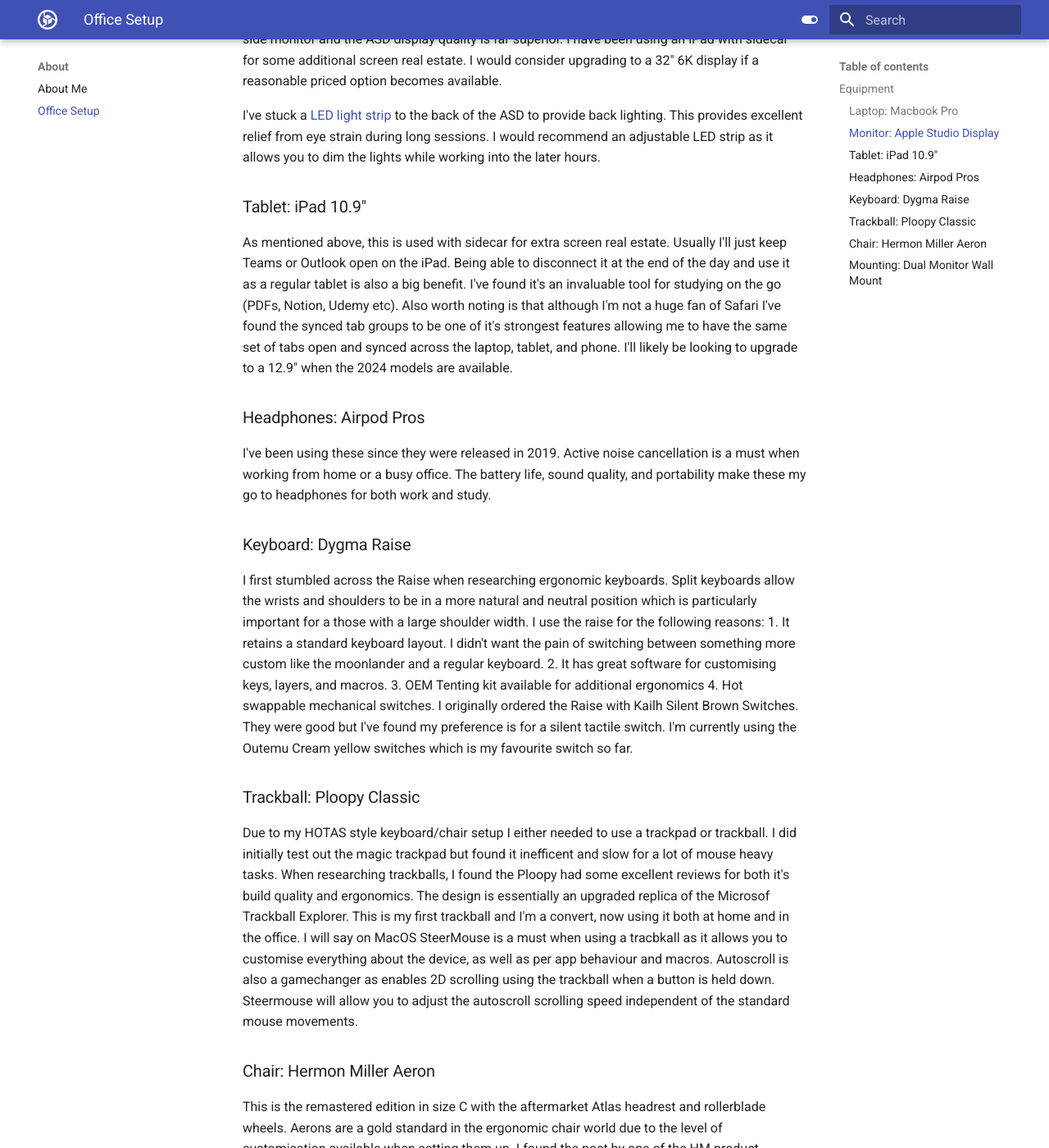
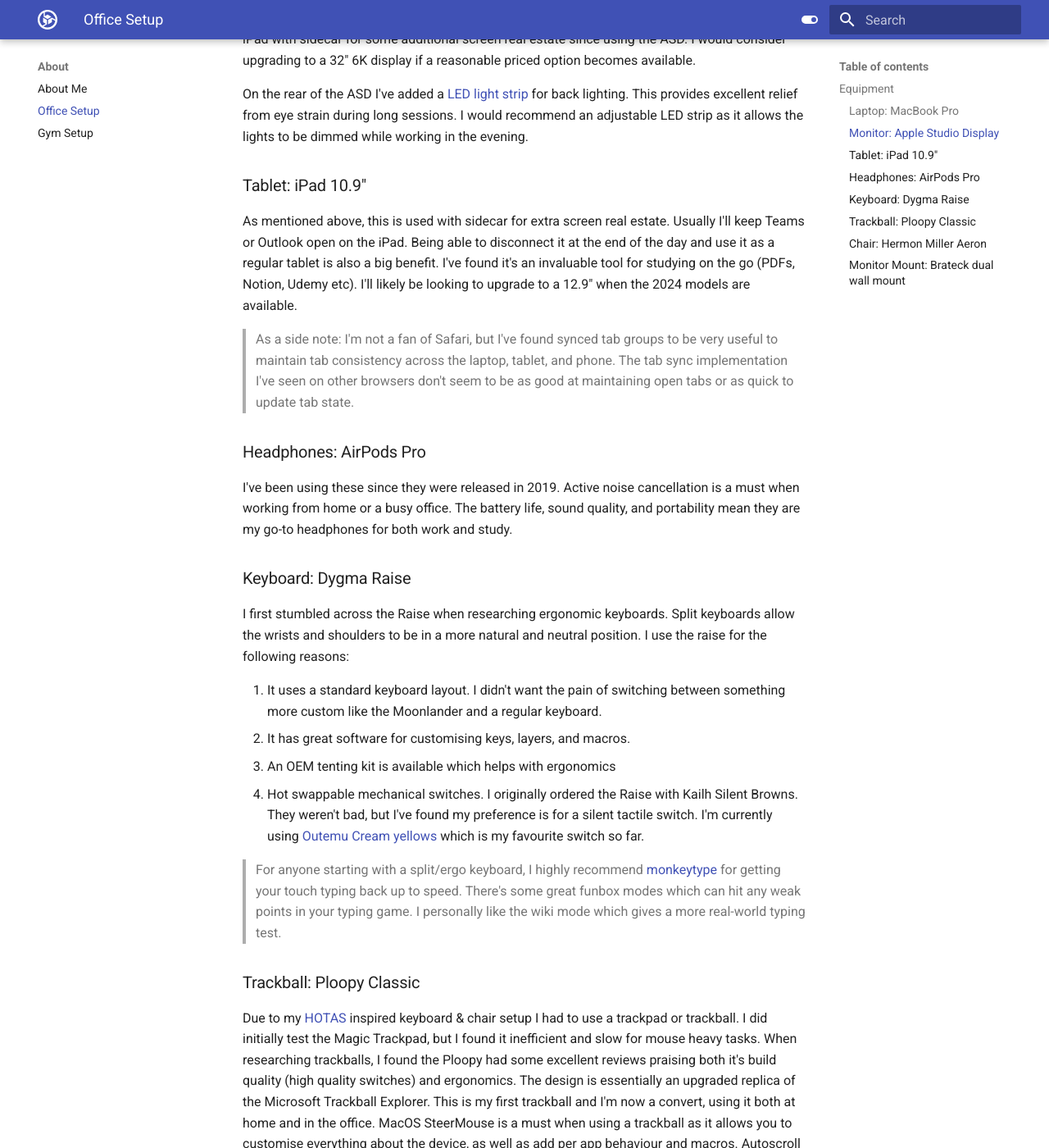
Before and after one commit to liftconfig/liftconfig.github.io, an MkDocs documentation site: the page built from docs/about/office-setup.md, in a window 1280 px wide and 1400 px high, scrolled down 2072 px. Shown: the whole window at 82% size. Built offline with MkDocs 1.6.1 and Material for MkDocs 9.7.7, drawn with Linux system fonts in a browser that asks for light colours; some of the changed text lies outside the part shown.

Commit message:
Added office and gym setup pages

```diff
--- a/docs/about/office-setup.md
+++ b/docs/about/office-setup.md
@@ -1,60 +1,68 @@
 # Office Setup
 
-Since working from home I've been refining my office setup with an emphasis on ergonomics. I'm a big believer in investing in high quality tools to increase efficiency and make long sessions working and studying more enjoyable. Below is a breakdown of the equipment I'm currently using.
+Since working from home I've been refining my office setup with an emphasis on ergonomics. I'm a believer in investing in high quality tools to increase efficiency and make long sessions working and studying more enjoyable. Below is a breakdown of the equipment I'm currently using.
 
 ![Office Setup 1](../assets/images/office-setup1.jpg)
 ![Office Setup 2](../assets/images/office-setup2.jpg)
 
 ## Equipment
 
-### Laptop: Macbook Pro
+### Laptop: MacBook Pro
 
-M2 Pro 16". The new ARM processors are serious workhorses and due to the high quality retina display I use the built-in display as a secondary monitor.
+ The new ARM processors are serious workhorses and due to the high quality 16" retina display I use it as a secondary monitor.
 
 ### Monitor: Apple Studio Display
 
-I spent a long time researching monitors before settling on the ASD. I was considering an ultrawide (something along the lines of the G95NC for the extra screen real estate) but ultimately ended up with the ASD due to:
+I spent a long time researching monitors before settling on the ASD. I was considering an ultrawide (Samsung G95NC or similar for the extra screen real estate) but ultimately ended up with the ASD for the following reasons:
 
 1. The screen is only being used for productivity. I spend the majority of my time in a terminal or IDE so picture quality and text sharpness is of primary importance.
-2. There are limited 5K/6K monitor options on the market. These high resolutions both look great but also allow MacOS to scale efficiently.
-3. When using the monitor with a Mac it wakes from sleep almost instantly, and you can control the monitor functions (brightness, volume) using the native MacOS controls.
-4. Integrated speakers, webcam, and 4 port dock. The speakers are great considering they are built into the monitor. The webcam not so much, but still fine for online meetings.
-5. Apple support is second to none. I've heard nightmare stories about trying to get support for faulty monitors from Samsung, LG etc.
+2. There are limited 5K/6K monitor options on the market. These high resolutions both look great but also allow macOS to scale efficiently.
+3. When using the monitor with the MBP it wakes from sleep almost instantly, and you can control the monitor functions (brightness, volume) using the native macOS controls.
+4. Integrated speakers, webcam, and 4 port dock. The speakers are great considering they are built into the monitor. The webcam not so much, but it's still fine for online meetings.
+5. Apple support is second to none. I've heard nightmare stories trying to get support from Samsung, LG etc.
 
-Before the ASD my monitor setup consisted of 2x 4K 28" Samsung monitors + MBP display. The reduction in screen real estate is a downside but I have found less neck strain without the 28" side monitor and the ASD display quality is far superior. I have been using an iPad with sidecar for some additional screen real estate. I would consider upgrading to a 32" 6K display if a reasonable priced option becomes available.
+Before the ASD my monitor setup consisted of 2x 28" 4K Samsung monitors + MBP display. The reduction in screen real estate is a downside, but I have found less neck strain since removing the 28" side monitor. The upside is the ASD display quality is far superior. I have also added an iPad with sidecar for some additional screen real estate since using the ASD. I would consider upgrading to a 32" 6K display if a reasonable priced option becomes available.
 
-I've stuck a [LED light strip](https://www.amazon.com.au/PAUTIX-Dimmable-Backlight-Flexible-Lighting/dp/B0B1J57XS9?th=1) to the back of the ASD to provide back lighting. This provides excellent relief from eye strain during long sessions. I would recommend an adjustable LED strip as it allows you to dim the lights while working into the later hours.
-
+On the rear of the ASD I've added a [LED light strip](https://www.amazon.com.au/PAUTIX-Dimmable-Backlight-Flexible-Lighting/dp/B0B1J57XS9?th=1) for back lighting. This provides excellent relief from eye strain during long sessions. I would recommend an adjustable LED strip as it allows the lights to be dimmed while working in the evening.
 
 ### Tablet: iPad 10.9"
 
-As mentioned above, this is used with sidecar for extra screen real estate. Usually I'll just keep Teams or Outlook open on the iPad. Being able to disconnect it at the end of the day and use it as a regular tablet is also a big benefit. I've found it's an invaluable tool for studying on the go (PDFs, Notion, Udemy etc). Also worth noting is that although I'm not a huge fan of Safari I've found the synced tab groups to be one of it's strongest features allowing me to have the same set of tabs open and synced across the laptop, tablet, and phone. I'll likely be looking to upgrade to a 12.9" when the 2024 models are available.
+As mentioned above, this is used with sidecar for extra screen real estate. Usually I'll keep Teams or Outlook open on the iPad. Being able to disconnect it at the end of the day and use it as a regular tablet is also a big benefit. I've found it's an invaluable tool for studying on the go (PDFs, Notion, Udemy etc). I'll likely be looking to upgrade to a 12.9" when the 2024 models are available.
 
-### Headphones: Airpod Pros
+> As a side note: I'm not a fan of Safari, but I've found synced tab groups to be very useful to maintain tab consistency across the laptop, tablet, and phone. The tab sync implementation I've seen on other browsers don't seem to be as good at maintaining open tabs or as quick to update tab state.
 
-I've been using these since they were released in 2019. Active noise cancellation is a must when working from home or a busy office. The battery life, sound quality, and portability make these my go to headphones for both work and study.
+### Headphones: AirPods Pro
+
+I've been using these since they were released in 2019. Active noise cancellation is a must when working from home or a busy office. The battery life, sound quality, and portability mean they are my go-to headphones for both work and study.
 
 ### Keyboard: Dygma Raise
 
-I first stumbled across the Raise when researching ergonomic keyboards. Split keyboards allow the wrists and shoulders to be in a more natural and neutral position which is particularly important for a those with a large shoulder width. I use the raise for the following reasons:
-   1. It retains a standard keyboard layout. I didn't want the pain of switching between something more custom like the moonlander and a regular keyboard.
-   2. It has great software for customising keys, layers, and macros.
-   3. OEM Tenting kit available for additional ergonomics
-   4. Hot swappable mechanical switches. I originally ordered the Raise with Kailh Silent Brown Switches. They were good but I've found my preference is for a silent tactile switch. I'm currently using the Outemu Cream yellow switches which is my favourite switch so far.
+I first stumbled across the Raise when researching ergonomic keyboards. Split keyboards allow the wrists and shoulders to be in a more natural and neutral position. I use the raise for the following reasons:
+
+1. It uses a standard keyboard layout. I didn't want the pain of switching between something more custom like the Moonlander and a regular keyboard.
+2. It has great software for customising keys, layers, and macros.
+3. An OEM tenting kit is available which helps with ergonomics
+4. Hot swappable mechanical switches. I originally ordered the Raise with Kailh Silent Browns. They weren't bad, but I've found my preference is for a silent tactile switch. I'm currently using [Outemu Cream yellows](https://www.aliexpress.com/item/1005004669940336.html) which is my favourite switch so far.
+
+> For anyone starting with a split/ergo keyboard, I highly recommend [monkeytype](https://monkeytype.com) for getting your touch typing back up to speed. There's some great funbox modes which can hit any weak points in your typing game. I personally like the wiki mode which gives a more real-world typing test.
 
 ### Trackball: Ploopy Classic
 
-Due to my HOTAS style keyboard/chair setup I either needed to use a trackpad or trackball. I did initially test out the magic trackpad but found it inefficent and slow for a lot of mouse heavy tasks. When researching trackballs, I found the Ploopy had some excellent reviews for both it's build quality and ergonomics. The design is essentially an upgraded replica of the Microsof Trackball Explorer. This is my first trackball and I'm a convert, now using it both at home and in the office. I will say on MacOS SteerMouse is a must when using a tracbkall as it allows you to customise everything about the device, as well as per app behaviour and macros. Autoscroll is also a gamechanger as enables 2D scrolling using the trackball when a button is held down. Steermouse will allow you to adjust the autoscroll scrolling speed independent of the standard mouse movements.
-
+Due to my [HOTAS](https://en.wikipedia.org/wiki/HOTAS) inspired keyboard & chair setup I had to use a trackpad or trackball. I did initially test the Magic Trackpad, but I found it inefficient and slow for mouse heavy tasks. When researching trackballs, I found the Ploopy had some excellent reviews praising both it's build quality (high quality switches) and ergonomics. The design is essentially an upgraded replica of the Microsoft Trackball Explorer. This is my first trackball and I'm now a convert, using it both at home and in the office. MacOS SteerMouse is a must when using a trackball as it allows you to customise everything about the device, as well as add per app behaviour and macros. Autoscroll is also a game changer as it enables 2D scrolling using the trackball when a button is held down. SteerMouse will allow you to adjust the autoscroll scrolling speed independent of the standard mouse cursor speed.
 
 ### Chair: Hermon Miller Aeron
 
-This is the remastered edition in size C with the aftermarket Atlas headrest and rollerblade wheels. Aerons are a gold standard in the ergonomic chair world due to the level of customisation available when setting them up. I found the post by one of the HM product managers in to the chair, but typically it's used as a guide so I can feel where my head/neck should be when in the more task based position.his [Reddit thread](https://www.reddit.com/r/Ergonomics/comments/q6xmju/ive_been_having_a_lot_of_neck_and_back_pain_im/) to be the most useful explanation of how to properly set it up. I typically use the chair with the tilt adjuster unlocked (for that floating feeling) in a 90 degree upright task based position. The only time I use the headrest to support my head is on the odd occasion I'm leaning back in the chair, the rest of the time I use it as a guide to feel where my head and neck should be in the more task based position.
+Remastered edition size C with the aftermarket Atlas headrest and rollerblade wheels. Aerons are a gold standard in the ergonomic chair world due to their level of customisation. I found the post in this [Reddit thread](https://www.reddit.com/r/Ergonomics/comments/q6xmju/ive_been_having_a_lot_of_neck_and_back_pain_im/) by a HM product manager to be the most useful explanation of how to properly set up the chair. I typically use it with the tilt adjuster unlocked (for that floating feeling) in a 90 degree upright task based position. The only time I use the headrest to support my head is on the odd occasion I'm leaning back in the chair, the rest of the time I use it as a guide to feel where my head and neck should be to try and limit [forward head posture](https://www.physio-pedia.com/Forward_Head_Posture).
 
-Mention HOTAS mounts.
+I use the following components for the HOTAS inspired keyboard mount setup:
 
-### Mounting: Dual Monitor Wall Mount
+- 2x [Bracket Pole Mount Double Arm](https://au.element14.com/pro-signal/1290b/bracket-pole-mount-double-arm/dp/278225201?st=bracket%20pole%20mount%20double%20arm)
+- 2x [Steel VESA TV mount bracket](https://www.amazon.com.au/dp/B07MJTJ6T4?ref_=pe_19115062_429603572_302_E_DDE_dt_1&th=1)
 
-Brateck Dual Monitor Wall Mounted Gas Spring Monitor Arm 17"-32" + VESA Laptop tray holder
+This [Reddit thread](https://www.reddit.com/r/hotas/comments/mmmyp2/herman_miller_aeron_diy_mounts_with_quick_release/) provides the details on how to assemble.
 
-https://www.ebay.com.au/itm/174574651488
+Prior to this setup I did try using an adjustable keyboard tray, but I found it didn't provide the level of customisation needed. Ergonomics need to be tailored for the individuals body type and limb proportions. Having longer arms and a relatively short torso I found my legs would be touching the underside of a traditional tray or desk, but my forearms and wrists would still have to angle upwards putting pressure on the ulnar nerve in the forearm. With a split keyboard on the above mounts I can use the keyboard in a tented position slightly lower than the Aeron's arm rests. This allows the chest to open up, the shoulders & upper back to sit against the chair back, and the arms to remain in a supinator position with forearms aligned with the wrists. In this position, the arms and wrists are floating above the keyboard with the keys directly below the fingertips. I've made many minor adjustments to the angles and heights of the monitor arms and brackets over time, but I believe it's worth thinking about when you're spending a significant portion of your working life seated at a computer.
+
+### Monitor Mount: Brateck dual wall mount
+
+The desk is flush with the wall (it's an IKEA kitchen benchtop) so I use a Brateck dual wall mounted monitor arm (17"-32"). Installed on one of the arms is a [VESA laptop tray holder](https://www.ebay.com.au/itm/174574651488) which holds the MPB.
--- a/mkdocs.yml
+++ b/mkdocs.yml
@@ -50,6 +50,7 @@
   - About:
     - About Me: about/about-me.md
     - Office Setup: about/office-setup.md
+    - Gym Setup: about/gym-setup.md
   - Tags: tags.md
 
 plugins:
```
Also changed, not shown: docs/about/gym-setup.md (added, +5 -0 lines).
